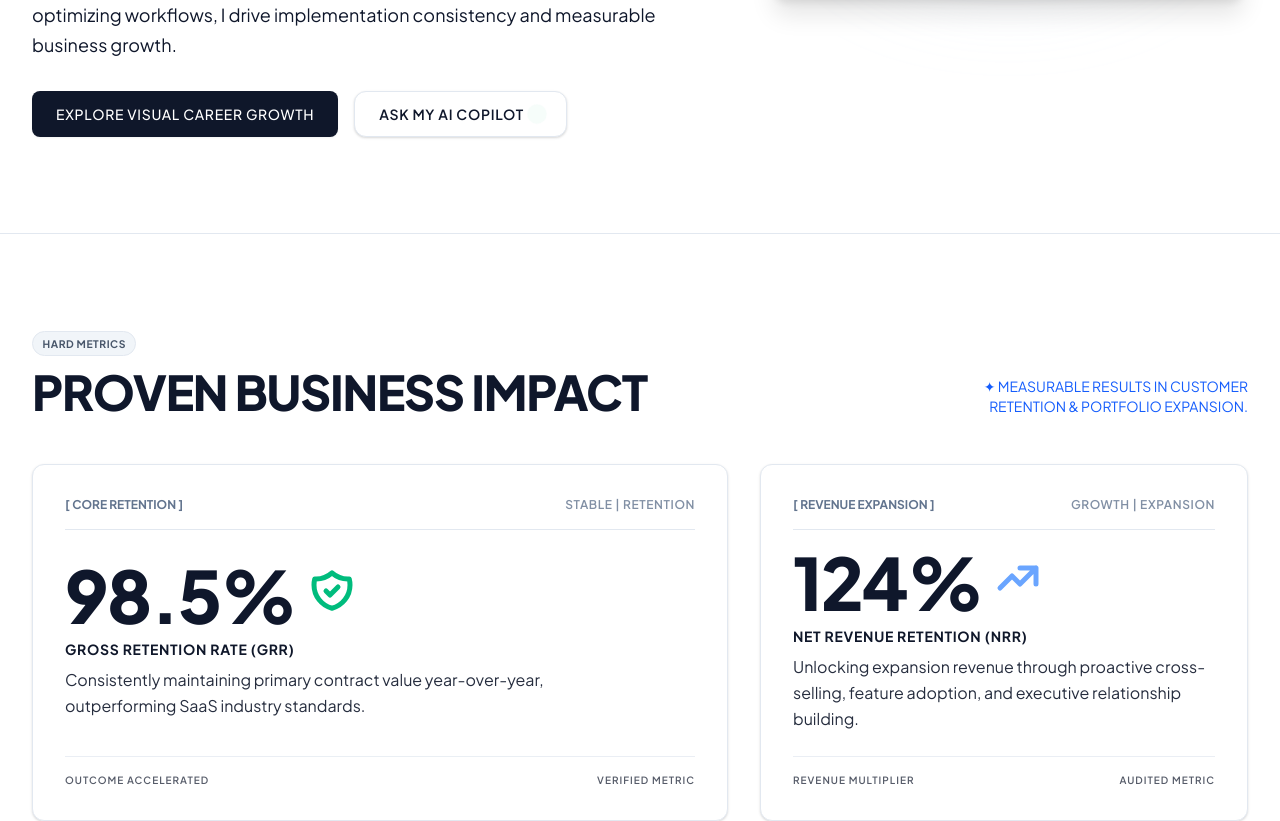
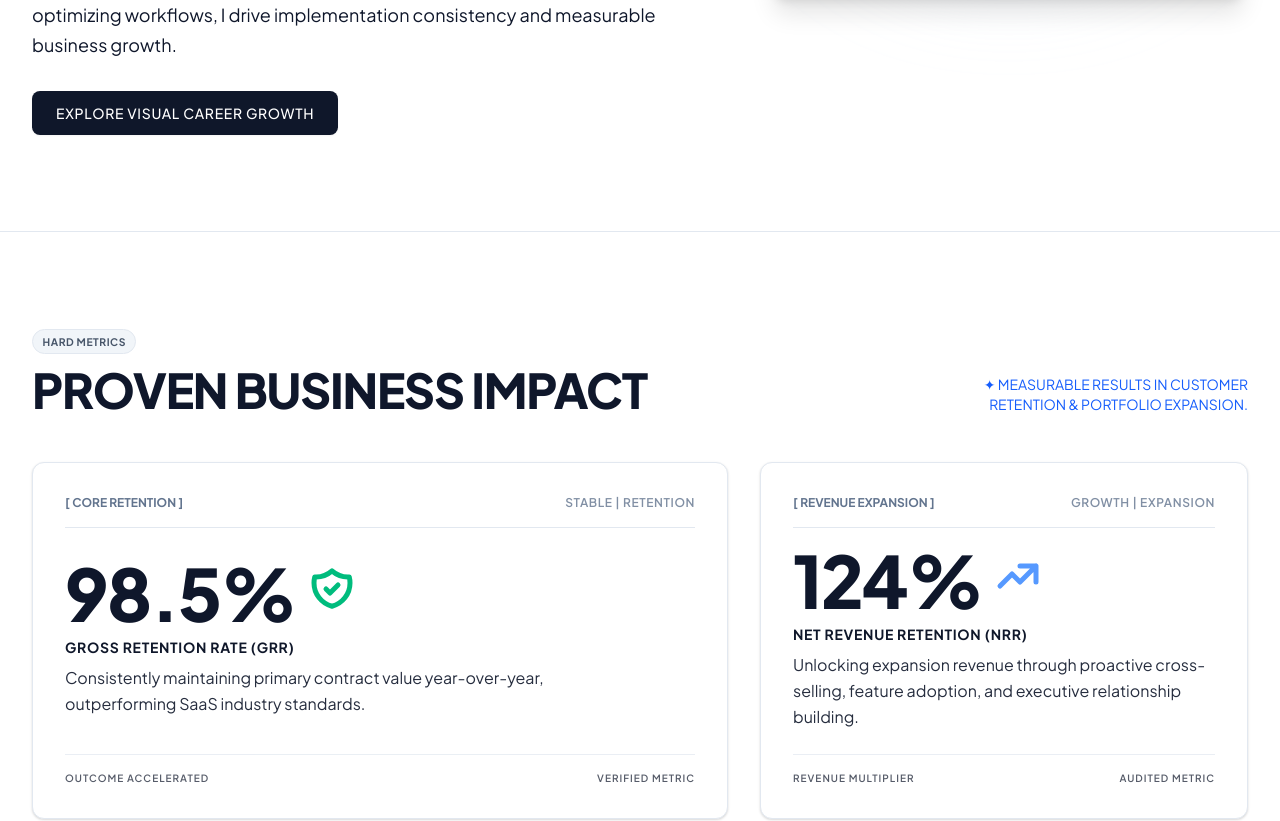
Before and after one commit to schristian9/CSM_Port, a Next.js app: page / in a window 1280 px wide. Shown: the part 889-1710 px from the top of the page. Built offline with nearby package versions, Linux system fonts and the light colour scheme.

Commit message:
Remove AI Copilot section and button from homepage

```diff
--- a/app/page.js
+++ b/app/page.js
@@ -3,7 +3,6 @@ import Manifesto from "@/components/Manifesto";
 import KpiCollage from "@/components/KpiCollage";
 import LifecycleTimeline from "@/components/LifecycleTimeline";
 import Playbooks from "@/components/Playbooks";
-import StrategyCopilot from "@/components/StrategyCopilot";
 
 export default function Home() {
   return (
@@ -28,8 +27,7 @@ export default function Home() {
         {/* Interactive Strategic Playbooks */}
         <Playbooks />
 
-        {/* AI CS Strategy Copilot */}
-        <StrategyCopilot />
+
       </main>
 
       {/* Zine Footer */}
--- a/components/Manifesto.js
+++ b/components/Manifesto.js
@@ -29,9 +29,7 @@ export default function Manifesto() {
           <Link href="/about" className="pro-btn px-6 py-3 text-sm tracking-wider uppercase">
             Explore Visual Career Growth
           </Link>
-          <Link href="/#copilot" className="pro-card hover:bg-slate-50 px-6 py-3 text-sm tracking-wider uppercase font-sans font-semibold flex items-center gap-2 text-slate-900">
-            Ask My AI Copilot <span className="inline-block w-2.5 h-2.5 rounded-full bg-emerald-500 animate-ping"></span>
-          </Link>
+
         </div>
       </div>
 
```
